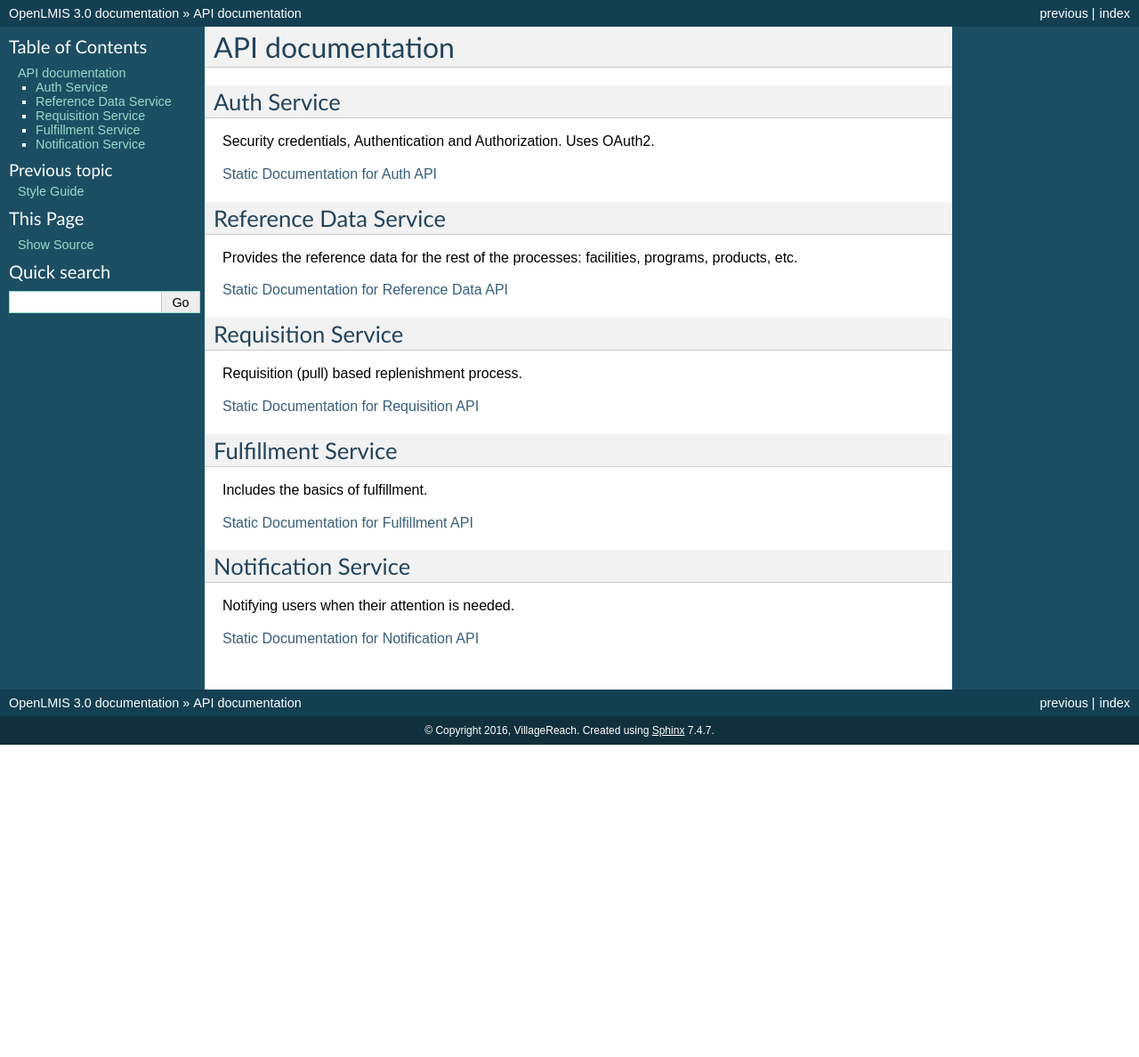
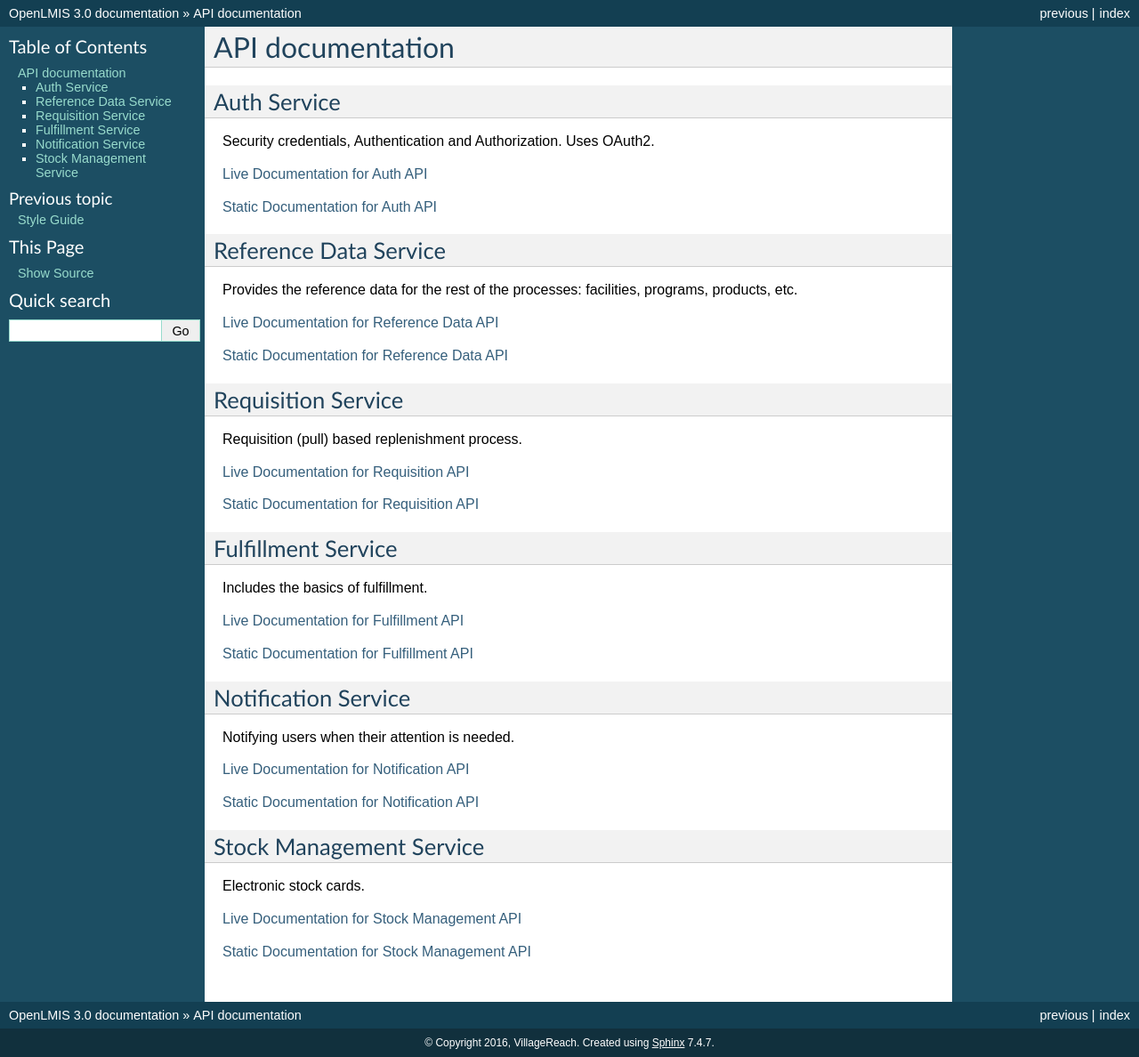
Before and after one commit to OpenLMIS/openlmis-ref-distro, a Sphinx documentation site: the page built from docs/source/api/index.rst, in a window 1280 px wide. Shown: the whole page at 89% size. Built offline with Sphinx 7.4.7, drawn with Linux system fonts in a browser that asks for light colours; pages that are not in the unit, such as notebooks, are missing from menus; before the commit the page ends 900 px from its top, so only the background shows below that.

```diff
--- a/docs/source/api/index.rst
+++ b/docs/source/api/index.rst
@@ -7,7 +7,9 @@
 
 Security credentials, Authentication and Authorization. Uses OAuth2.
 
-`Static Documentation for Auth API <http://build.openlmis.org/view/Services-Build-Monitor/job/OpenLMIS-auth-service/218/artifact/build/resources/main/api-definition.html>`_
+`Live Documentation for Auth API <http://test.openlmis.org/auth/docs/#/default>`_
+
+`Static Documentation for Auth API <http://build.openlmis.org/job/OpenLMIS-auth-service/lastSuccessfulBuild/artifact/build/resources/main/api-definition.html>`_
 
 **********************
 Reference Data Service
@@ -15,7 +17,9 @@
 
 Provides the reference data for the rest of the processes: facilities, programs, products, etc.
 
-`Static Documentation for Reference Data API <http://build.openlmis.org/view/Services-Build-Monitor/job/OpenLMIS-referencedata-service/634/artifact/build/resources/main/api-definition.html>`_
+`Live Documentation for Reference Data API <http://test.openlmis.org/referencedata/docs/#/default>`_
+
+`Static Documentation for Reference Data API <http://build.openlmis.org/job/OpenLMIS-referencedata-service/lastSuccessfulBuild/artifact/build/resources/main/api-definition.html>`_
 
 *******************
 Requisition Service
@@ -23,7 +27,9 @@
 
 Requisition (pull) based replenishment process.
 
-`Static Documentation for Requisition API <http://build.openlmis.org/view/Services-Build-Monitor/job/OpenLMIS-requisition-service/1423/artifact/build/resources/main/api-definition.html>`_
+`Live Documentation for Requisition API <http://test.openlmis.org/requisition/docs/#/default>`_
+
+`Static Documentation for Requisition API <http://build.openlmis.org/job/OpenLMIS-requisition-service/lastSuccessfulBuild/artifact/build/resources/main/api-definition.html>`_
 
 *******************
 Fulfillment Service
@@ -31,7 +37,9 @@
 
 Includes the basics of fulfillment.
 
-`Static Documentation for Fulfillment API <http://build.openlmis.org/view/Services-Build-Monitor/job/OpenLMIS-fulfillment-service/256/artifact/build/resources/main/api-definition.html>`_
+`Live Documentation for Fulfillment API <http://test.openlmis.org/fulfillment/docs/#/default>`_
+
+`Static Documentation for Fulfillment API <http://build.openlmis.org/job/OpenLMIS-fulfillment-service/lastSuccessfulBuild/artifact/build/resources/main/api-definition.html>`_
 
 ********************
 Notification Service
@@ -39,4 +47,16 @@
 
 Notifying users when their attention is needed.
 
-`Static Documentation for Notification API <http://build.openlmis.org/view/Services-Build-Monitor/job/OpenLMIS-notification-service/94/artifact/build/resources/main/api-definition.html>`_
+`Live Documentation for Notification API <http://test.openlmis.org/notification/docs/#/default>`_
+
+`Static Documentation for Notification API <http://build.openlmis.org/job/OpenLMIS-notification-service/lastSuccessfulBuild/artifact/build/resources/main/api-definition.html>`_
+
+********************
+Stock Management Service
+********************
+
+Electronic stock cards.
+
+`Live Documentation for Stock Management API <http://test.openlmis.org/stockmanagement/docs/#/default>`_
+
+`Static Documentation for Stock Management API <http://build.openlmis.org/job/OpenLMIS-stockmanagement-service/lastSuccessfulBuild/artifact/build/resources/main/api-definition.html>`_
--- a/docs/source/collect-docs.py
+++ b/docs/source/collect-docs.py
@@ -1,9 +1,10 @@
 import urllib
 
-urllib.urlretrieve("https://raw.githubusercontent.com/OpenLMIS/openlmis-fulfillment/v3.0.1/README.md", "developer-docs/fulfillment.md")
-urllib.urlretrieve("https://raw.githubusercontent.com/OpenLMIS/openlmis-requisition/v3.1.1/README.md", "developer-docs/requisition.md")
-urllib.urlretrieve("https://raw.githubusercontent.com/OpenLMIS/openlmis-auth/v3.0.1/README.md", "developer-docs/auth.md")
-urllib.urlretrieve("https://raw.githubusercontent.com/OpenLMIS/openlmis-referencedata/v4.0.0/README.md", "developer-docs/referencedata.md")
+urllib.urlretrieve("https://raw.githubusercontent.com/OpenLMIS/openlmis-fulfillment/master/README.md", "developer-docs/fulfillment.md")
+urllib.urlretrieve("https://raw.githubusercontent.com/OpenLMIS/openlmis-requisition/master/README.md", "developer-docs/requisition.md")
+urllib.urlretrieve("https://raw.githubusercontent.com/OpenLMIS/openlmis-auth/master/README.md", "developer-docs/auth.md")
+urllib.urlretrieve("https://raw.githubusercontent.com/OpenLMIS/openlmis-referencedata/master/README.md", "developer-docs/referencedata.md")
+urllib.urlretrieve("https://raw.githubusercontent.com/OpenLMIS/openlmis-stockmanagement/master/README.md", "developer-docs/stockmanagement.md")
 urllib.urlretrieve("https://raw.githubusercontent.com/OpenLMIS/openlmis-template-service/master/README.md", "developer-docs/templateService.md")
 urllib.urlretrieve("https://raw.githubusercontent.com/OpenLMIS/openlmis-reference-ui/master/README.md", "developer-docs/referenceUI.md")
 urllib.urlretrieve("https://raw.githubusercontent.com/OpenLMIS/openlmis-template-service/master/STYLE-GUIDE.md", "developer-docs/codeStyleguide.md")
--- a/docs/source/erd/erd-auth.rst
+++ b/docs/source/erd/erd-auth.rst
@@ -4,4 +4,5 @@
 
 ERD schema of Auth service:
 
-* `Zip ERD <http://build.openlmis.org/job/OpenLMIS-auth-erd-generation/188/artifact/erd-auth.zip>`_
+* `Live ERD <http://ci.openlmis.org/erd-auth/>`_
+* `Zip ERD <http://build.openlmis.org/job/OpenLMIS-auth-erd-generation/lastSuccessfulBuild/artifact/erd-auth.zip>`_
--- a/docs/source/erd/erd-fulfillment.rst
+++ b/docs/source/erd/erd-fulfillment.rst
@@ -4,4 +4,5 @@
 
 ERD schema of Fulfillment service:
 
-* `Zip ERD <http://build.openlmis.org/job/OpenLMIS-fulfillment-erd-generation/219/artifact/erd-fulfillment.zip>`_
+* `Live ERD <http://ci.openlmis.org/erd-fulfillment/>`_
+* `Zip ERD <http://build.openlmis.org/job/OpenLMIS-fulfillment-erd-generation/lastSuccessfulBuild/artifact/erd-auth.zip>`_
--- a/docs/source/erd/erd-referencedata.rst
+++ b/docs/source/erd/erd-referencedata.rst
@@ -4,4 +4,5 @@
 
 ERD schema of Reference Data service:
 
-* `Zip ERD <http://build.openlmis.org/job/OpenLMIS-referencedata-erd-generation/489/artifact/erd-referencedata.zip>`_
+* `Live ERD <http://ci.openlmis.org/erd-referencedata/>`_
+* `Zip ERD <http://build.openlmis.org/job/OpenLMIS-referencedata-erd-generation/lastSuccessfulBuild/artifact/erd-referencedata.zip>`_
--- a/docs/source/erd/erd-requisition.rst
+++ b/docs/source/erd/erd-requisition.rst
@@ -4,4 +4,5 @@
 
 ERD schema of Requisition service:
 
-* `Zip ERD <http://build.openlmis.org/job/OpenLMIS-requisition-erd-generation/1039/artifact/erd-requisition.zip>`_
+* `Live ERD <http://ci.openlmis.org/erd-requisition/>`_
+* `Zip ERD <http://build.openlmis.org/job/OpenLMIS-requisition-erd-generation/lastSuccessfulBuild/artifact/erd-requisition.zip>`_
--- a/docs/source/erd/index.rst
+++ b/docs/source/erd/index.rst
@@ -11,3 +11,4 @@
    erd-requisition
    erd-fulfillment
    erd-auth
+   erd-stockmanagement
```
Also changed, not shown: docker-compose.yml (+12 -2 lines), docs/source/erd/erd-stockmanagement.rst (added, +8 -0 lines).
